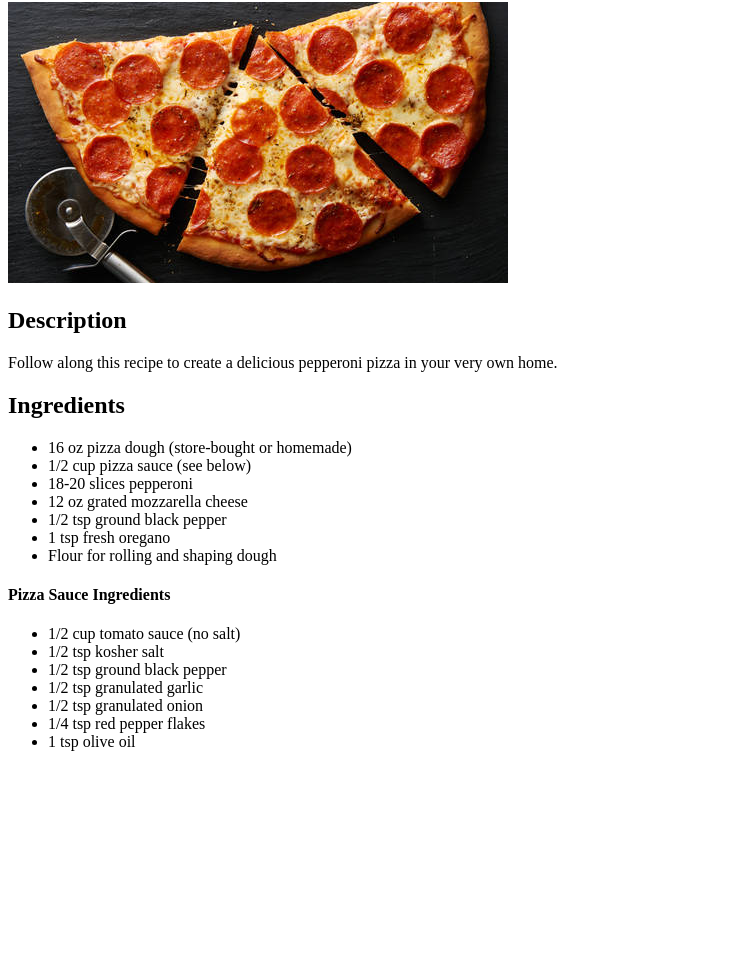
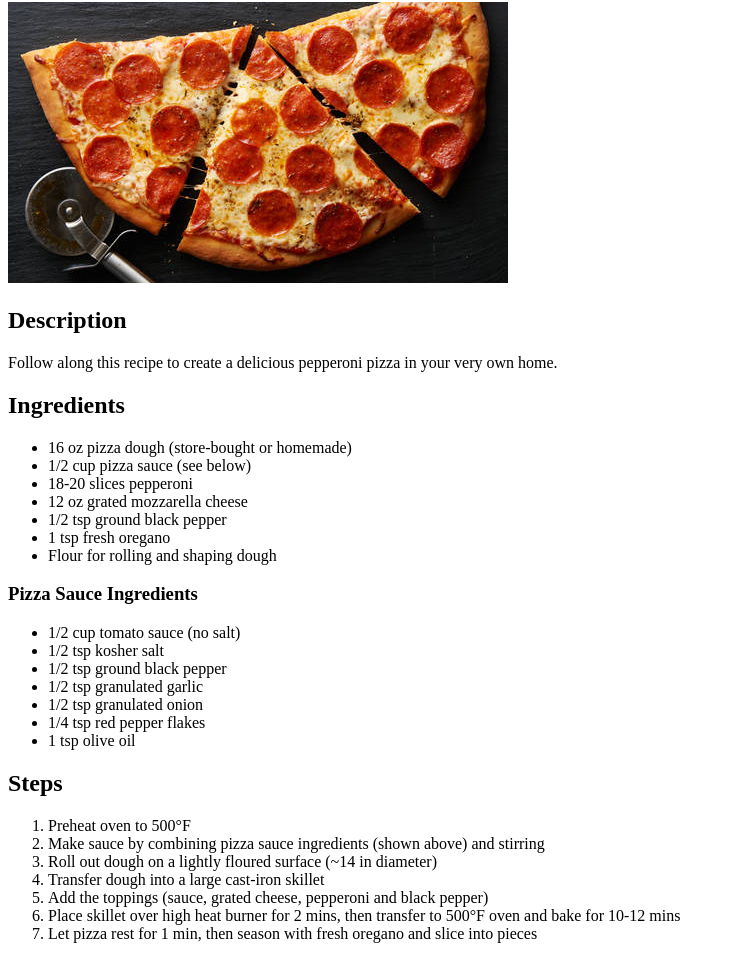
Before and after one commit to tfune/odin-recipes, a plain HTML site: page recipes/pizza.html in a window 1280 px wide. Shown: the part 78-1037 px from the top of the page, without its empty margins (0-735 px from the left). Before the commit the page ends 845 px from the top, so only its background shows below. Drawn offline with Linux system fonts and the light colour scheme.

Commit message:
Add steps list to pizza recipe page

```diff
--- a/recipes/pizza.html
+++ b/recipes/pizza.html
@@ -23,7 +23,7 @@
             <li>1 tsp fresh oregano</li>
             <li>Flour for rolling and shaping dough</li>
         </ul>
-        <h4>Pizza Sauce Ingredients</h4>
+        <h3>Pizza Sauce Ingredients</h3>
         <ul>
             <li>1/2 cup tomato sauce (no salt)</li>
             <li>1/2 tsp kosher salt</li>
@@ -33,5 +33,16 @@
             <li>1/4 tsp red pepper flakes</li>
             <li>1 tsp olive oil</li>
         </ul>
+
+        <h2>Steps</h2>
+        <ol>
+            <li>Preheat oven to 500°F</li>
+            <li>Make sauce by combining pizza sauce ingredients (shown above) and stirring</li>
+            <li>Roll out dough on a lightly floured surface (~14 in diameter)</li>
+            <li>Transfer dough into a large cast-iron skillet</li>
+            <li>Add the toppings (sauce, grated cheese, pepperoni and black pepper)</li>
+            <li>Place skillet over high heat burner for 2 mins, then transfer to 500°F oven and bake for 10-12 mins</li>
+            <li>Let pizza rest for 1 min, then season with fresh oregano and slice into pieces</li>
+        </ol>
     </body>
 </html>
```
